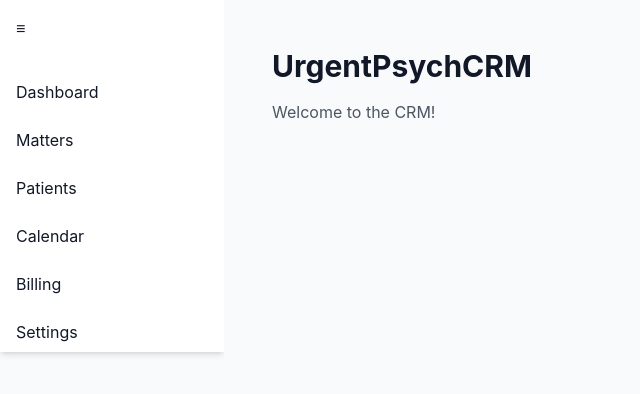
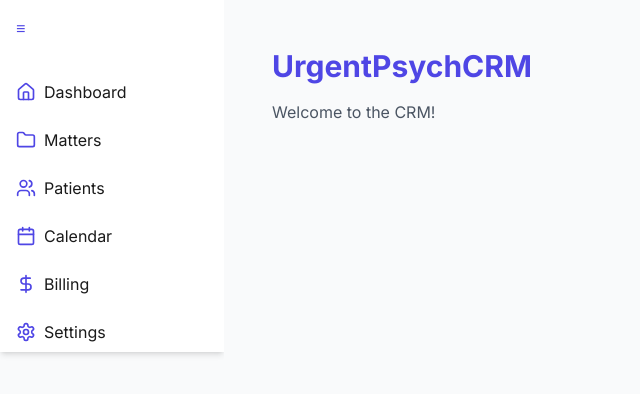
Before and after one commit to sorryforpie/UrgentPsychCRM, a Next.js app: page / in a window 1280 px wide. Shown: the top 394 px of the page, without its empty margins (0-640 px from the left). Built offline with nearby package versions, Linux system fonts and the light colour scheme.

Commit message:
Apply README styling guidelines

```diff
--- a/package.json
+++ b/package.json
@@ -11,7 +11,8 @@
   "dependencies": {
     "next": "14.2.3",
     "react": "18.3.1",
-    "react-dom": "18.3.1"
+    "react-dom": "18.3.1",
+    "lucide-react": "^0.370.0"
   },
   "devDependencies": {
     "autoprefixer": "^10.4.16",
--- a/src/app/globals.css
+++ b/src/app/globals.css
@@ -2,10 +2,13 @@
 @tailwind components;
 @tailwind utilities;
 
-html, body {
+html,
+body {
   height: 100%;
 }
 
-body {
-  font-family: 'Inter', sans-serif;
+@layer base {
+  body {
+    @apply bg-background text-text font-sans;
+  }
 }
--- a/src/app/layout.tsx
+++ b/src/app/layout.tsx
@@ -1,6 +1,9 @@
 import './globals.css';
 import { ReactNode } from 'react';
+import { Inter } from 'next/font/google';
 import Layout from '../components/Layout';
+
+const inter = Inter({ subsets: ['latin'], variable: '--font-inter' });
 
 export const metadata = {
   title: 'UrgentPsychCRM',
@@ -9,8 +12,8 @@ export const metadata = {
 
 export default function RootLayout({ children }: { children: ReactNode }) {
   return (
-    <html lang="en">
-      <body className="bg-gray-50 text-gray-900">
+    <html lang="en" className={inter.variable}>
+      <body>
         <Layout>{children}</Layout>
       </body>
     </html>
--- a/src/app/page.tsx
+++ b/src/app/page.tsx
@@ -1,7 +1,7 @@
 export default function Home() {
   return (
     <main className="p-6">
-      <h1 className="text-3xl font-bold">UrgentPsychCRM</h1>
+      <h1 className="text-3xl font-bold text-accent">UrgentPsychCRM</h1>
       <p className="mt-4 text-gray-600">Welcome to the CRM!</p>
     </main>
   );
--- a/src/components/Layout.tsx
+++ b/src/components/Layout.tsx
@@ -5,7 +5,7 @@ export default function Layout({ children }: { children: ReactNode }) {
   return (
     <div className="flex min-h-screen">
       <Sidebar />
-      <main className="flex-1 p-6 bg-gray-50">{children}</main>
+      <main className="flex-1 p-6 bg-background">{children}</main>
     </div>
   );
 }
--- a/src/components/Sidebar.tsx
+++ b/src/components/Sidebar.tsx
@@ -1,13 +1,21 @@
 import Link from 'next/link';
 import { useState } from 'react';
+import {
+  Home,
+  Folder,
+  Users,
+  Calendar,
+  DollarSign,
+  Settings as SettingsIcon,
+} from 'lucide-react';
 
 const links = [
-  { href: '/', label: 'Dashboard' },
-  { href: '/matters', label: 'Matters' },
-  { href: '/patients', label: 'Patients' },
-  { href: '/calendar', label: 'Calendar' },
-  { href: '/billing', label: 'Billing' },
-  { href: '/settings', label: 'Settings' },
+  { href: '/', label: 'Dashboard', icon: Home },
+  { href: '/matters', label: 'Matters', icon: Folder },
+  { href: '/patients', label: 'Patients', icon: Users },
+  { href: '/calendar', label: 'Calendar', icon: Calendar },
+  { href: '/billing', label: 'Billing', icon: DollarSign },
+  { href: '/settings', label: 'Settings', icon: SettingsIcon },
 ];
 
 export default function Sidebar() {
@@ -15,7 +23,7 @@ export default function Sidebar() {
   return (
     <aside className={`h-full bg-white shadow-md ${open ? 'w-56' : 'w-20'} transition-all`}>
       <button
-        className="p-4 focus:outline-none"
+        className="p-4 focus:outline-none text-accent"
         onClick={() => setOpen(!open)}
         aria-label="Toggle sidebar"
       >
@@ -25,8 +33,12 @@ export default function Sidebar() {
         <ul className="space-y-2">
           {links.map((link) => (
             <li key={link.href}>
-              <Link href={link.href} className="block px-4 py-2 hover:bg-gray-100 rounded">
-                {link.label}
+              <Link
+                href={link.href}
+                className="flex items-center gap-2 px-4 py-2 hover:bg-gray-100 rounded"
+              >
+                <link.icon className="h-5 w-5 text-accent" />
+                {open && <span>{link.label}</span>}
               </Link>
             </li>
           ))}
--- a/tailwind.config.ts
+++ b/tailwind.config.ts
@@ -3,7 +3,16 @@ import type { Config } from 'tailwindcss';
 const config: Config = {
   content: ['./src/**/*.{ts,tsx}'],
   theme: {
-    extend: {},
+    extend: {
+      colors: {
+        background: '#F9FAFB',
+        text: '#1A1A1A',
+        accent: '#4F46E5',
+      },
+      fontFamily: {
+        sans: ['var(--font-inter)', 'Inter', 'sans-serif'],
+      },
+    },
   },
   plugins: [],
 };
```
